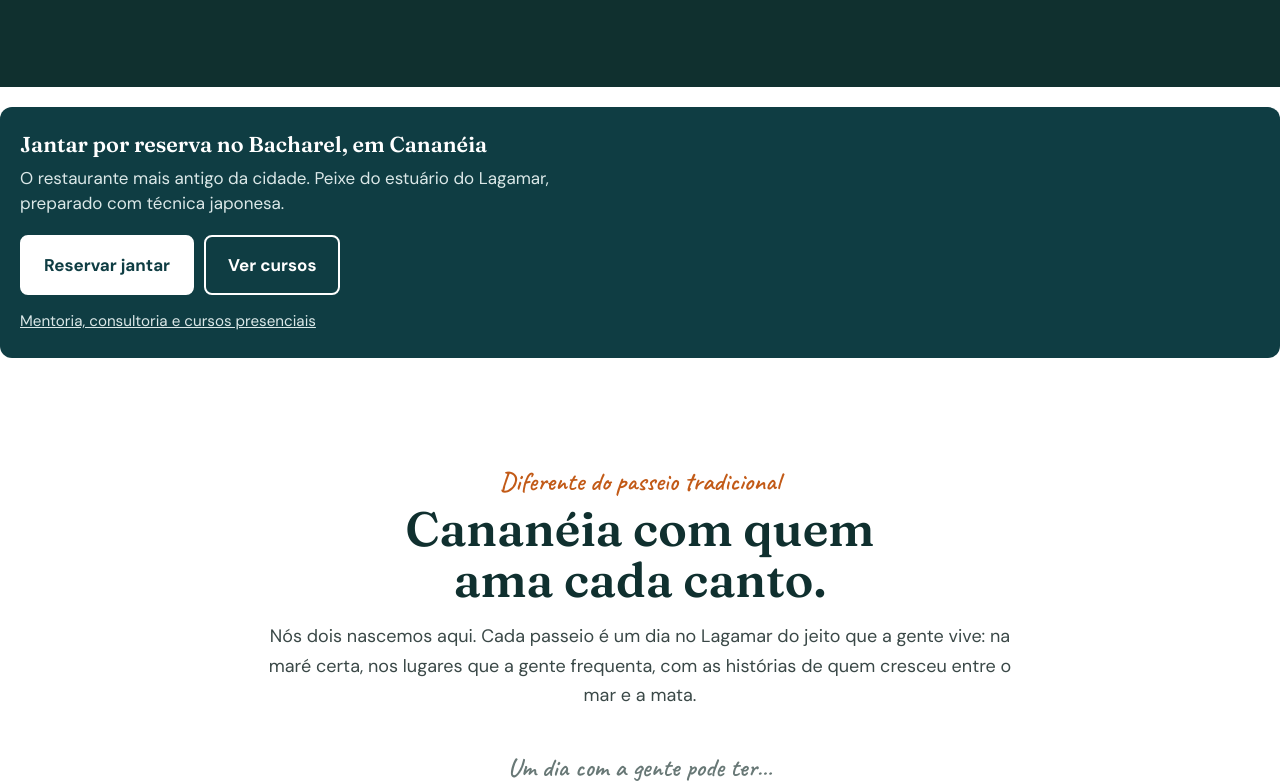
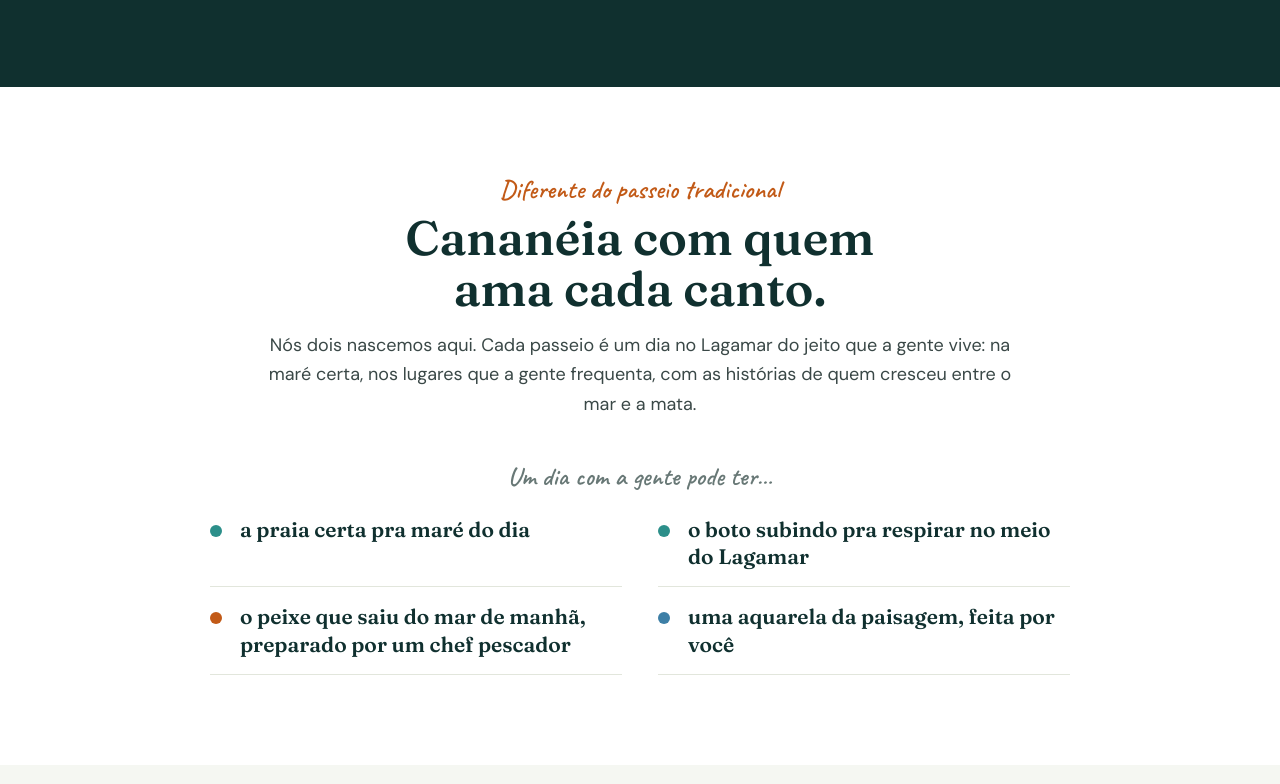
Before and after one commit to cananeiaadventure/roteiros, a plain HTML site: page index.html in a window 1280 px wide. Shown: the part 4569-5353 px from the top of the page. Drawn offline with Linux system fonts and the light colour scheme.

Commit message:
Update index.html

```diff
--- a/index.html
+++ b/index.html
@@ -516,85 +516,6 @@ html{scroll-padding-top:76px}
   </div>
 </section>
 
-<!-- COLE ESTE BLOCO logo abaixo do título principal (h1) da página -->
-<!-- Depois, coloque id="cursos" na seção dos cursos e id="atendimentos" na seção "Mentoria e trabalho sob medida" -->
-
-<style>
-  .reserva {
-    background: #0f3d43;
-    color: #ffffff;
-    padding: 24px 20px;
-    margin: 20px 0;
-    border-radius: 12px;
-    font-family: inherit;
-  }
-  .reserva h2 {
-    margin: 0 0 8px;
-    font-size: 1.35rem;
-    line-height: 1.25;
-    color: #ffffff;
-  }
-  .reserva p {
-    margin: 0 0 18px;
-    max-width: 46ch;
-    line-height: 1.5;
-    color: #dbe8e8;
-  }
-  .reserva__acoes {
-    display: flex;
-    flex-wrap: wrap;
-    gap: 10px;
-  }
-  .reserva__botao {
-    display: inline-block;
-    padding: 14px 22px;
-    border-radius: 8px;
-    border: 2px solid #ffffff;
-    font-weight: 700;
-    text-decoration: none;
-    text-align: center;
-  }
-  .reserva__botao--principal {
-    background: #ffffff;
-    color: #0f3d43;
-  }
-  .reserva__botao--secundario {
-    background: transparent;
-    color: #ffffff;
-  }
-  .reserva__botao:focus-visible {
-    outline: 3px solid #f2c14e;
-    outline-offset: 3px;
-  }
-  .reserva__extra {
-    display: block;
-    margin-top: 14px;
-    color: #dbe8e8;
-    font-size: 0.95rem;
-  }
-  .reserva__extra:focus-visible {
-    outline: 3px solid #f2c14e;
-    outline-offset: 3px;
-  }
-  @media (max-width: 480px) {
-    .reserva__botao { flex: 1 1 100%; }
-  }
-</style>
-
-<section class="reserva" aria-labelledby="reserva-titulo">
-  <h2 id="reserva-titulo">Jantar por reserva no Bacharel, em Cananéia</h2>
-  <p>O restaurante mais antigo da cidade. Peixe do estuário do Lagamar, preparado com técnica japonesa.</p>
-  <div class="reserva__acoes">
-    <a class="reserva__botao reserva__botao--principal"
-       href="https://wa.me/5513981035704?text=Oi%20Chef%20Patrick,%20vim%20pela%20p%C3%A1gina%20e%20queria%20reservar%20um%20jantar"
-       target="_blank" rel="noopener">Reservar jantar</a>
-    <a class="reserva__botao reserva__botao--secundario" href="#cursos">Ver cursos</a>
-  </div>
-  <a class="reserva__extra" href="#atendimentos">Mentoria, consultoria e cursos presenciais</a>
-</section>
-
-
-
 <section class="band gancho">
   <div class="wrap">
     <div class="gTop">
```
